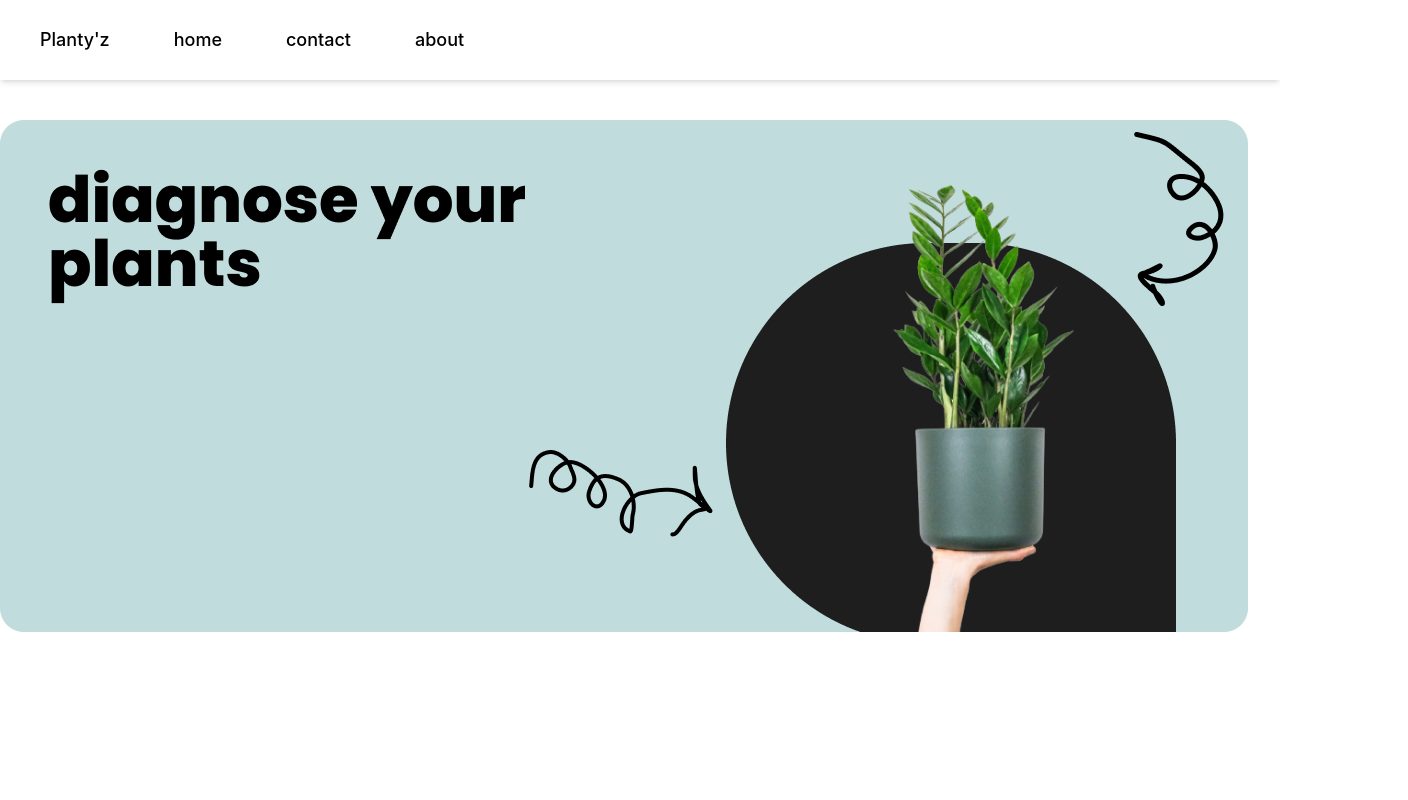
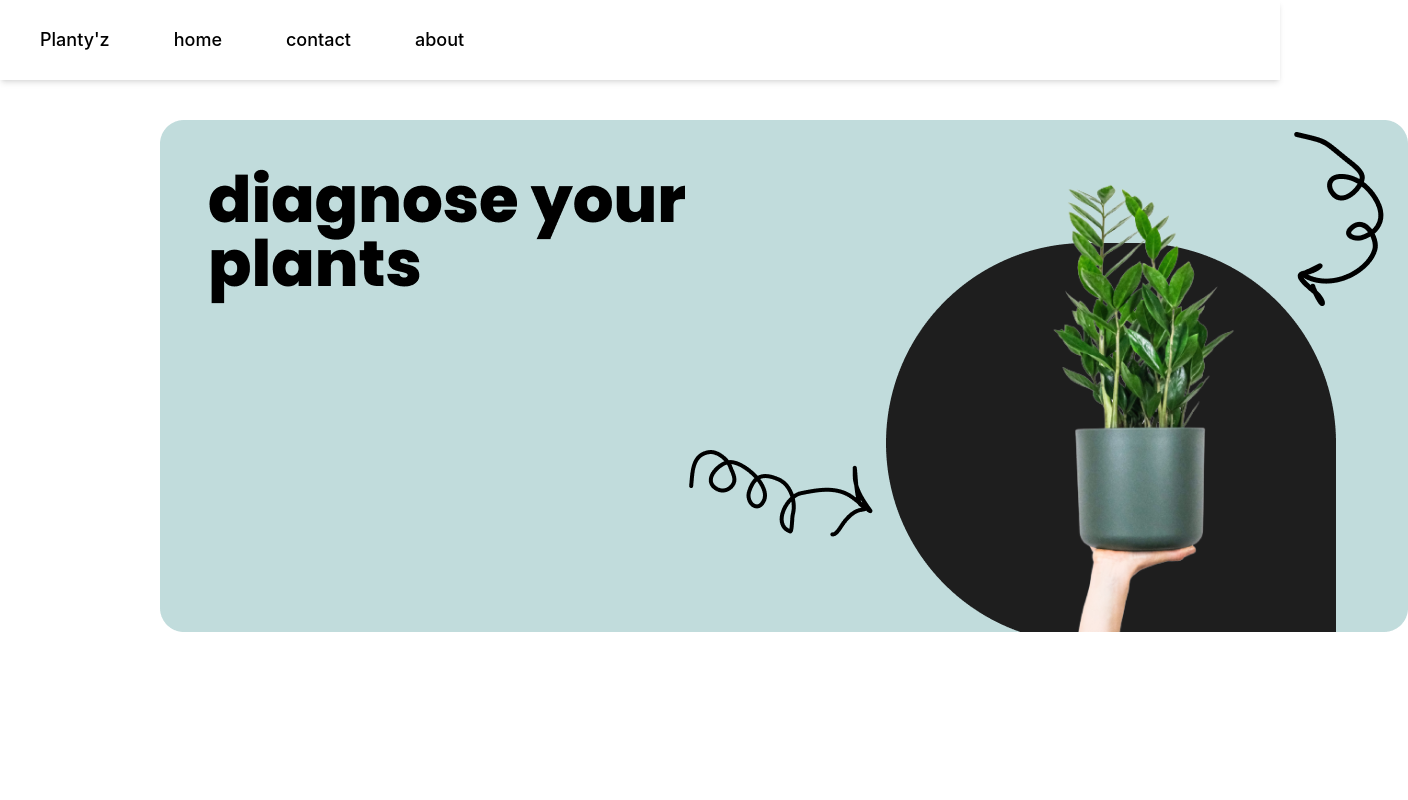
Before and after one commit to whoamif/Planty-z, a React (Vite) app in the folder interface/: page / in a window 1280 px wide. Shown: the top 800 px of the page, 1408 px wide, since content can reach past the window. Built offline with nearby package versions, Linux system fonts and the light colour scheme.

Commit message:
Update App.jsx

```diff
--- a/interface/src/App.jsx
+++ b/interface/src/App.jsx
@@ -54,7 +54,7 @@ function App() {
       </div>
       <div className="flex w-screen m-auto">
         <img
-          className="w-700 ml-30 mt-10 justify-center"
+          className="w-700 ml-40 mt-10 justify-center"
           src={header}
           alt="home"
         />{" "}
```
